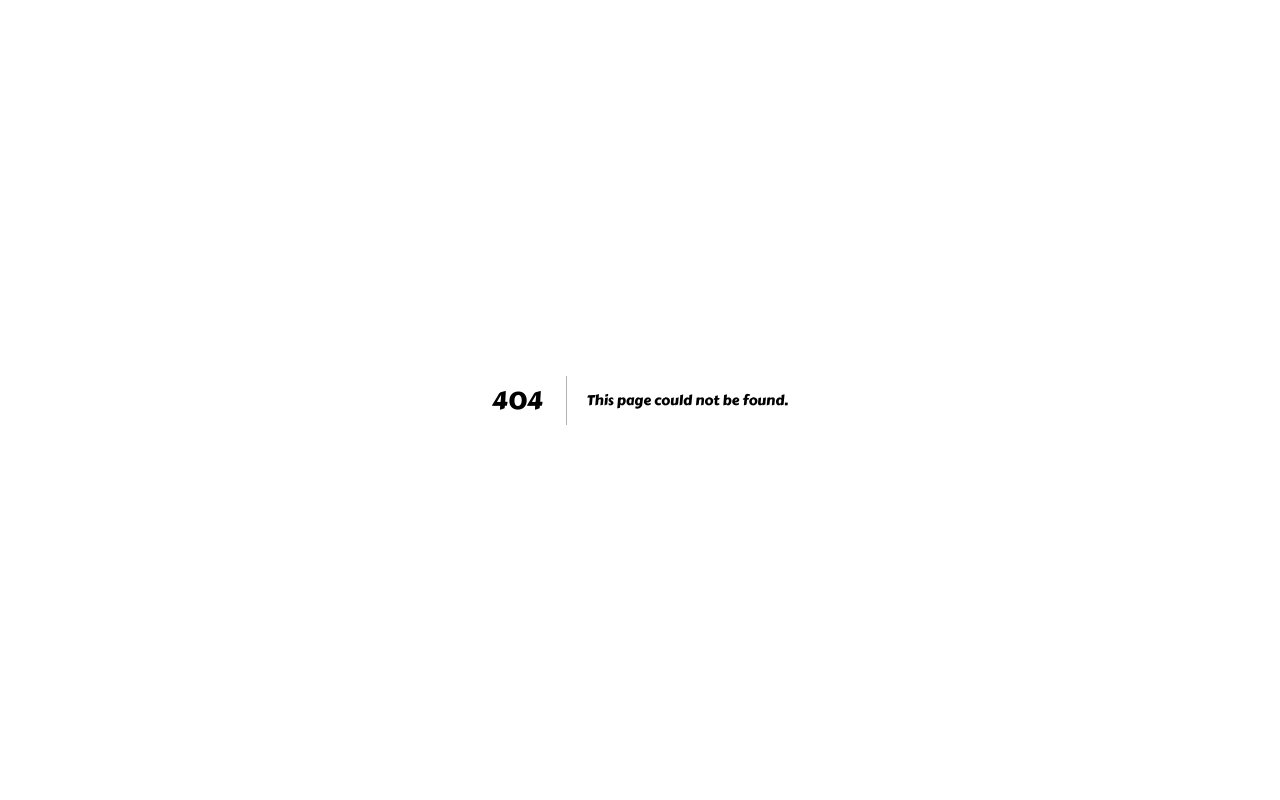
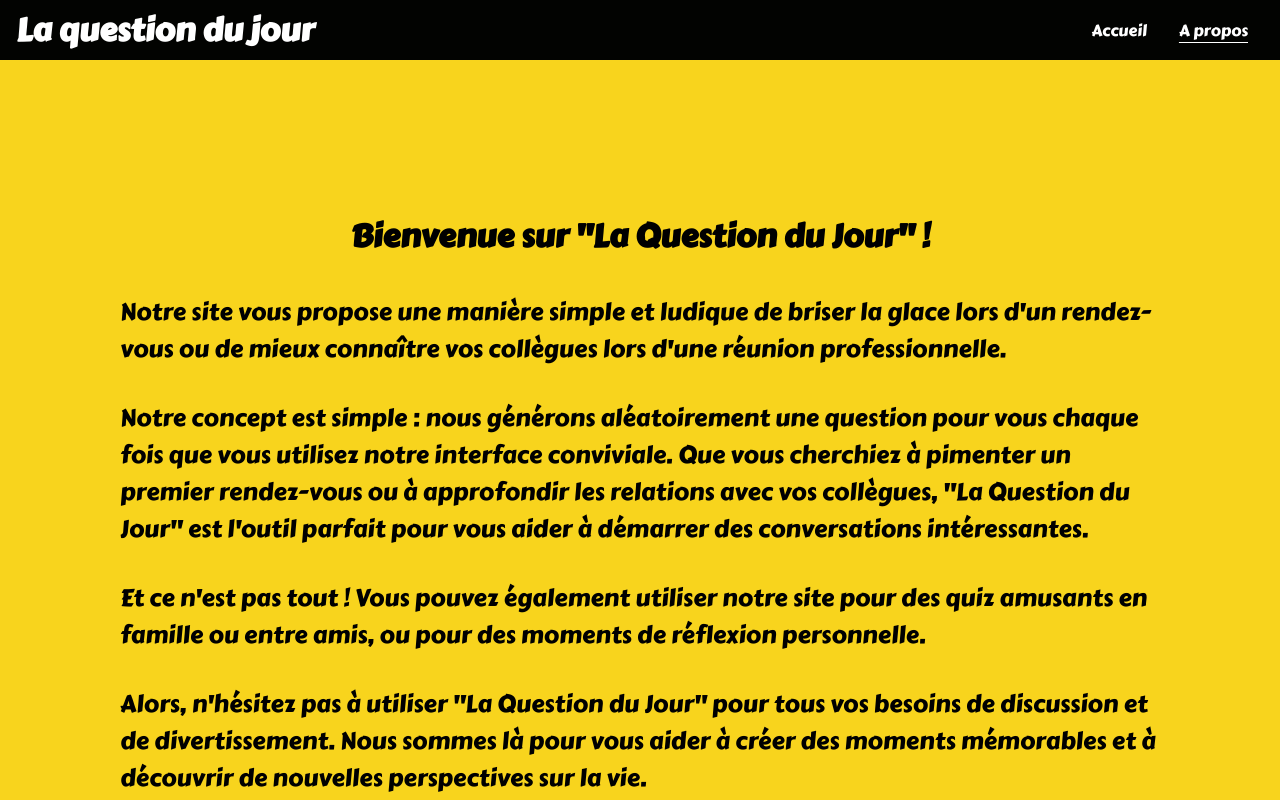
Before and after one commit to charlesgourdin/question-generator, a Next.js app: page /about in a window 1280 px wide. Before the commit this address had no page. Shown: the top 800 px of the page. Built offline with nearby package versions, Linux system fonts and the light colour scheme; a web font is replaced by a local one.

Commit message:
feat: add dirty navigation

```diff
--- a/src/components/Footer/styles.module.scss
+++ b/src/components/Footer/styles.module.scss
@@ -1,4 +1,4 @@
-@import '../../styles/variables.scss';
+@import "../../styles/variables.scss";
 
 .footer {
   height: 50px;
@@ -8,6 +8,7 @@
   display: flex;
   justify-content: space-between;
   align-items: center;
+  z-index: 2;
 
   .social {
     height: 100%;
@@ -24,7 +25,7 @@
   }
 
   p {
-        font-family: 'Roboto', sans-serif;
+    font-family: "Roboto", sans-serif;
     font-weight: 400;
     font-size: 12px;
   }
--- /dev/null
+++ b/src/components/Navbar/NavItem/index.tsx
@@ -0,0 +1,29 @@
+import Link from "next/link";
+import styles from "../styles.module.scss";
+import { PropsWithChildren } from "react";
+
+export interface NavItemProps {
+  text: string;
+  href: string;
+  active: boolean;
+  onClick: () => void;
+}
+
+const NavItem = ({
+  text,
+  href,
+  active,
+  onClick,
+}: PropsWithChildren<NavItemProps>) => {
+  return (
+    <Link
+      onClick={() => onClick()}
+      href={href}
+      className={active ? styles.active : ""}
+    >
+      {text}
+    </Link>
+  );
+};
+
+export default NavItem;
--- a/src/components/Navbar/index.tsx
+++ b/src/components/Navbar/index.tsx
@@ -1,9 +1,49 @@
+import { useEffect, useState } from "react";
+import Link from "next/link";
+import { useRouter } from "next/router";
 import styles from "./styles.module.scss";
+import NavItem from "./NavItem";
+
+const MENU_LIST = [
+  { text: "Accueil", href: "/" },
+  { text: "A propos", href: "/about" },
+];
 
 export default function Nabvar() {
+  const [navActive, setNavActive] = useState<string>();
+  const [hideMenu, setHideMenu] = useState<boolean>(true);
+  const router = useRouter();
+
+  useEffect(() => {
+    setNavActive(router.pathname);
+  }, [router.pathname]);
+
   return (
-    <header className={styles.navbar}>
-      <h1 className="title">La question du jour</h1>
+    <header className={styles.header}>
+      <nav className={styles.nav}>
+        <Link href={"/"}>
+          <h1 className="title">La question du jour</h1>
+        </Link>
+
+        <div className={styles.btnMenu}>
+          <i className="bi bi-list" onClick={() => setHideMenu(!hideMenu)}></i>
+        </div>
+
+        <div
+          className={[styles.menuList, hideMenu ? "" : styles.isVisible].join(
+            " "
+          )}
+        >
+          {MENU_LIST.map((menu, idx) => (
+            <NavItem
+              onClick={() => setHideMenu(true)}
+              active={navActive === menu.href}
+              {...menu}
+              key={idx}
+            />
+          ))}
+        </div>
+      </nav>
     </header>
   );
 }
--- a/src/components/Navbar/styles.module.scss
+++ b/src/components/Navbar/styles.module.scss
@@ -1,54 +1,103 @@
-@import '../../styles/variables.scss';
+@import "../../styles/variables.scss";
+@import url("https://cdn.jsdelivr.net/npm/bootstrap-icons@1.9.1/font/bootstrap-icons.css");
 
-.navbar {
+.header {
   height: 60px;
+  background-color: $secondary-color;
+  .nav {
     display: flex;
     align-items: center;
-    justify-content: center;
-    background-color: $secondary-color;
+    justify-content: space-between;
+    color: white;
+    height: 100%;
     h1 {
       margin-left: 16px;
-        color: white;
+    }
+
+    .btnMenu {
+      position: absolute;
+      top: 5px;
+      right: 25px;
+      font-size: 40px;
+      font-weight: bold;
+      display: none;
+      cursor: pointer;
+    }
+
+    .menuList {
+      display: flex;
+      justify-content: space-between;
+      align-items: center;
+      gap: 32px;
+      height: 100%;
+      padding: 0 32px;
+
+      a {
+        &.active {
+          text-decoration: underline;
+          text-underline-offset: 6px;
         }
       }
-
-@media (max-width: 320px) {
-    .navbar {
-        h1 {
-            font-size: 16px;
     }
   }
 }
 
-@media (min-width: 320px) {
-    .navbar {
+@media (max-width: 1024px) {
+  .header {
     h1 {
-            font-size: 16px;
+      font-size: 32px;
     }
   }
 }
 
-@media (min-width: 480px) {
-    .navbar {
+@media (max-width: 768px) {
+  .header {
     h1 {
       font-size: 24px;
     }
   }
 }
 
-@media (min-width: 768px) {
-    .navbar {
-        justify-content: flex-start;
+@media (max-width: 480px) {
+  .header {
     h1 {
       font-size: 24px;
+    }
+    .nav {
+      .btnMenu {
+        display: block;
+      }
+
+      .menuList {
+        position: absolute;
+        top: 60px;
+        left: -100%;
+        display: flex;
+        flex-direction: column;
+        justify-content: flex-start;
+        align-items: flex-start;
+        gap: 16px;
+        min-width: 25vw;
+        padding: 16px 16px 32px;
+        background-color: black;
+        transition: left 300ms ease-in;
+        &.isVisible {
+          left: 0;
+          transition: left 300ms ease-out;
+        }
+
+        a {
+          font-size: 12px;
+        }
+      }
     }
   }
 }
 
-@media (min-width: 1024px) {
-    .navbar {
+@media (max-width: 320px) {
+  .header {
     h1 {
-            font-size: 32px;
+      font-size: 16px;
     }
   }
 }
--- /dev/null
+++ b/src/pages/about.tsx
@@ -0,0 +1,38 @@
+import Layout from "@/components/Layout";
+import styles from "@/styles/About.module.scss";
+
+export default function About() {
+  return (
+    <>
+      <Layout>
+        <div className={styles.globalContainer}>
+          <h1 className="title">Bienvenue sur "La Question du Jour" !</h1>
+          <p className="text">
+            Notre site vous propose une manière simple et ludique de briser la
+            glace lors d'un rendez-vous ou de mieux connaître vos collègues lors
+            d'une réunion professionnelle.
+          </p>
+          <p className="text">
+            Notre concept est simple : nous générons aléatoirement une question
+            pour vous chaque fois que vous utilisez notre interface conviviale.
+            Que vous cherchiez à pimenter un premier rendez-vous ou à
+            approfondir les relations avec vos collègues, "La Question du Jour"
+            est l'outil parfait pour vous aider à démarrer des conversations
+            intéressantes.
+          </p>
+          <p className="text">
+            Et ce n'est pas tout ! Vous pouvez également utiliser notre site
+            pour des quiz amusants en famille ou entre amis, ou pour des moments
+            de réflexion personnelle.
+          </p>
+          <p className="text">
+            Alors, n'hésitez pas à utiliser "La Question du Jour" pour tous vos
+            besoins de discussion et de divertissement. Nous sommes là pour vous
+            aider à créer des moments mémorables et à découvrir de nouvelles
+            perspectives sur la vie.
+          </p>
+        </div>
+      </Layout>
+    </>
+  );
+}
--- a/src/pages/index.tsx
+++ b/src/pages/index.tsx
@@ -69,9 +69,9 @@ export default function Home() {
               </div>
             </>
           ) : (
-            <h2 className="text">
+            <h1 className="title">
               Bonjour et bienvenue sur la question du jour!
-            </h2>
+            </h1>
           )}
         </animated.div>
       </Layout>
--- /dev/null
+++ b/src/styles/About.module.scss
@@ -0,0 +1,14 @@
+.globalContainer {
+  padding: 40px;
+  display: flex;
+  flex-direction: column;
+  justify-content: center;
+  align-items: center;
+  gap: 32px;
+}
+
+@media (min-width: 768px) {
+  .globalContainer {
+    padding: 120px;
+  }
+}
--- a/src/styles/globals.scss
+++ b/src/styles/globals.scss
@@ -1,13 +1,13 @@
-@import url('https://fonts.googleapis.com/css2?family=Comfortaa:wght@300;400;500;600;700&display=swap');
-@import url('https://fonts.googleapis.com/css2?family=Delicious+Handrawn&display=swap');
-@import './variables.scss';
-@import url('https://fonts.googleapis.com/css2?family=Carter+One&display=swap');
+@import url("https://fonts.googleapis.com/css2?family=Comfortaa:wght@300;400;500;600;700&display=swap");
+@import url("https://fonts.googleapis.com/css2?family=Delicious+Handrawn&display=swap");
+@import "./variables.scss";
+@import url("https://fonts.googleapis.com/css2?family=Carter+One&display=swap");
 
 * {
   box-sizing: border-box;
   padding: 0;
   margin: 0;
-  font-family: 'Carter One', cursive;
+  font-family: "Carter One", cursive;
 }
 
 html,
@@ -24,30 +24,45 @@ a {
 
 @media (max-width: 320px) {
   .text {
+    font-size: 10px;
+  }
+  .title {
     font-size: 12px;
   }
 }
 
 @media (min-width: 320px) {
   .text {
+    font-size: 10px;
+  }
+  .title {
     font-size: 12px;
   }
 }
 
 @media (min-width: 480px) {
   .text {
+    font-size: 12px;
+  }
+  .title {
     font-size: 16px;
   }
 }
 
 @media (min-width: 768px) {
   .text {
+    font-size: 16px;
+  }
+  .title {
     font-size: 24px;
   }
 }
 
 @media (min-width: 1024px) {
   .text {
+    font-size: 24px;
+  }
+  .title {
     font-size: 32px;
   }
 }
```
Also changed, not shown: src/components/ActionButton/styles.module.scss (+6 -6 lines). Lines whose indentation alone changed are shown as unchanged.
